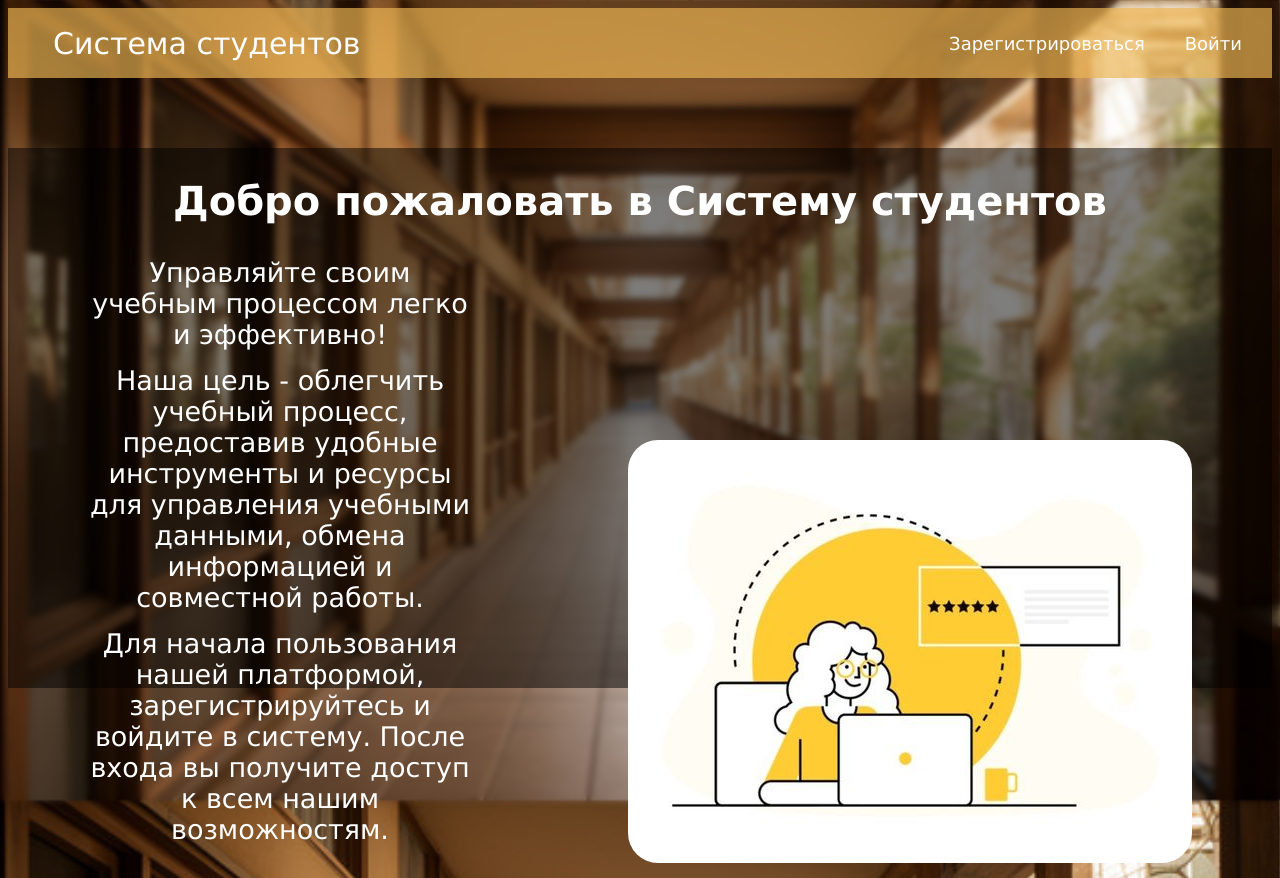
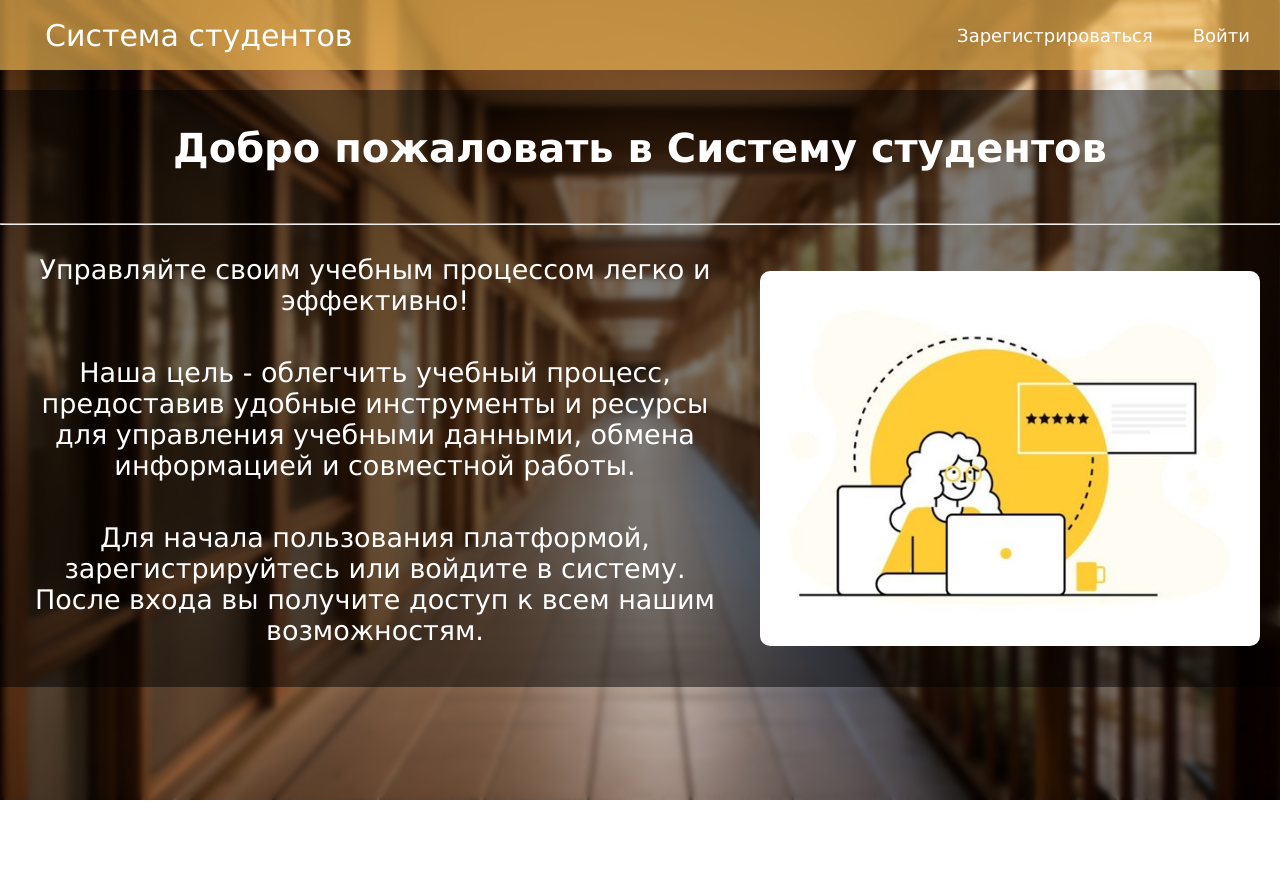
Before and after one commit to AnnaBarysheva/StudentSystem, a Flask app: page / in a window 1280 px wide. After the commit the page ends 800 px from the top, so only its background shows below. Run offline with Flask 3, Linux system fonts and the light colour scheme; some libraries are stand-ins or nearby versions.

Commit message:
main&home style

```diff
--- a/static/style.css
+++ b/static/style.css
@@ -1,16 +1,10 @@
-h1.title {
-    color: blue;
-    font-size: 24px;
-    text-align: center;
-    background-color: lightgray;
-    margin-top: 20px;
-}
-
 body {
+    margin: 0;
+    padding: 0;
     font-family: Verdana, sans-serif;
     font-size: 18px;
     background:
-    url('background.jpg') no-repeat center center fixed; /* Задний фон */
+    url('background.jpg') no-repeat center center fixed;
     background-size: cover;
     color: #fff;
 
@@ -26,6 +20,27 @@ body::before {
     height: 100%;
     z-index: -1;
 }
+
+h1 {
+    margin-top: 10px;
+}
+
+h2 {
+    margin-top: 25px;
+    color: #fff;
+    font-weight: 4000;
+    font-weight: bold;
+    text-align: center;
+    font-size: 40px
+}
+
+p {
+    font-weight:500;
+    margin: 0;
+    margin-top: 30px;
+    margin-bottom: 20px;
+}
+
 
 .header {
     background-color: #ecb553ac;
@@ -43,31 +58,58 @@ body::before {
     margin-left: 35px;
 }
 
-/*.header::before {
-        content: "";
-        background-color: #ecb553ac;
-        background-size: cover;
-        position: absolute;
-        top: 0;
-        left: 0;
-        width: 100%;
-        height: 8%;
-        z-index: -1;
-    }*/
-
-
-h1 {
-
-    margin-top: 10px; /* Удалить верхний и нижний отступ для заголовка */
+h1.title {
+    color: blue;
+    font-size: 24px;
+    text-align: center;
+    background-color: lightgray;
+    margin-top: 20px;
 }
 
-h2 {
-    margin-top: 25px;
+.container {
+    max-width: 1440px;
+    margin: 20px auto;
+    padding: 0;
+    background: rgba(0, 0, 0, 0.5);
+    z-index: -1;
+    height: auto;
+
+}
+
+.welcome_title {
+    padding: 10px;
+    align-items: center;
+    text-align: center;
+}
+
+.welcome_container {
+    display: flex;
+    justify-content: space-between;
+    text-align: center;
+    gap:10px;
+    padding: 10px;
+    align-items: center;
+
+}
+
+.welcome_container p {
+    font-size: 27px;
     color: #fff;
-    font-weight: 4000;
-    font-weight: bold;
+    margin: 10px 10px;
     text-align: center;
-    font-size: 40px
+}
+
+.welcome-text {
+    width: 60%;
+}
+
+.welcome-image {
+   padding: 10px;
+}
+
+.welcome-image img {
+    width: 500px;
+    border-radius: 10px;
 }
 
 .auth_form_container,
@@ -99,12 +141,7 @@ h2 {
     font-weight: normal;
 }
 
-p {
-    font-weight:500;
-    margin: 0;
-    margin-top: 30px;
-    margin-bottom: 20px;
-}
+/* ___________________________ */
 
 .test-text h1 {
     text-align: center;
@@ -231,67 +268,12 @@ button button-forget:hover {
 
 
 
-////
-/* Общие стили для элементов с классом "home" */
-.container {
-    align-items: center;
-    max-width: 800px;
-    margin: 0 auto;
-    display: flex;
-    justify-content: space-between;
-    padding: 20px;
-    position: relative; /* Добавлено позиционирование относительно .container */
-}
 
-.welcome {
-    text-align: center; /* Изменено выравнивание текста на лево */
-    margin: 100px 0;
-    position: relative;
-    /* Добавлено позиционирование относительно .welcome */
-     height:600px;
-}
 
-.welcome h1 {
-    font-size: 36px;
-    color: #fff;
-}
 
-.welcome p {
 
-    font-size: 27px;
-    color: #fff;
-    margin: 0;
-    margin-bottom: 15px;
-    margin-left:80px;
-    margin-right:800px;
-    text-align: center;
-}
 
-.welcome::before {
-    content: ""; /* Создаем псевдоэлемент для фона */
-    position: absolute;
-    top: 40%;
-    left: 0;
-    transform: translateY(-50%); /* Сдвигаем фон по вертикали на половину его высоты */
-    width: 100%;
-    height: 90%;
-    background: rgba(0, 0, 0, 0.5);
-    z-index: -1;
-}
 
-.welcome-image {
-    flex: 1;
-    margin-top: 0px;
-    margin-right: 80px; /* Уменьшено значение для правильного выравнивания */
-    text-align: right;
-    margin-top: -420px;
-}
-
-.welcome-image img {
-    max-width: 100%; /* Убрано значение для правильного отображения */
-    height: auto;
-    border-radius: 30px; /* Добавлено свойство border-radius для закругленных краев */
-}
 
 .title-container {
     flex: 1; /* Занимает доступное пространство */
--- a/templates/home.html
+++ b/templates/home.html
@@ -20,24 +20,21 @@
 
 
 <div class="container">
-    <div class="welcome">
+    <div class="welcome_title"><h2>Добро пожаловать в Систему студентов</h2></div>
+<hr>
+    <div class="welcome_container">
+        <div class="welcome_text">
+        <p>Управляйте своим учебным процессом легко и эффективно!</p><br>
+        <p>Наша цель - облегчить учебный процесс, предоставив удобные инструменты и ресурсы для управления учебными
+            данными, обмена информацией и совместной работы.</p><br>
+        <p>Для начала пользования платформой, зарегистрируйтесь или войдите в систему. После входа вы получите
+            доступ к всем нашим возможностям.</p><br>
+        </div>
+        <div class="welcome-image">
+            <img src="/static/home_image.jpg" alt="Home Image">
+        </div>
+</div>
 
-        <h2>Добро пожаловать в Систему студентов</h2>
-        <p>Управляйте своим учебным процессом легко и эффективно!</p>
-
-        <p>Наша цель - облегчить учебный процесс, предоставив удобные инструменты и ресурсы для управления учебными
-            данными, обмена информацией и совместной работы.</p>
-        <p>Для начала пользования нашей платформой, зарегистрируйтесь и войдите в систему. После входа вы получите
-            доступ к всем нашим возможностям.</p>
-
-        <div class="welcome-image">
-            <img src={{ url_for('static', filename='home_image.jpg')}} alt="Home Image">
-        </div>
-
-        <!--        <p>Войти как преподаватель</p>-->
-        <!--            <a href="/authentication"  class="button button-header">Войти</a>-->
-
-    </div>
 
 
 </div>
```
Also changed, not shown: other parts of static/style.css (+47 -78 lines), templates/main.html (+7 -12 lines), static/galochka.png (added), static/take_test.png (added), static/view_res.png (added).
